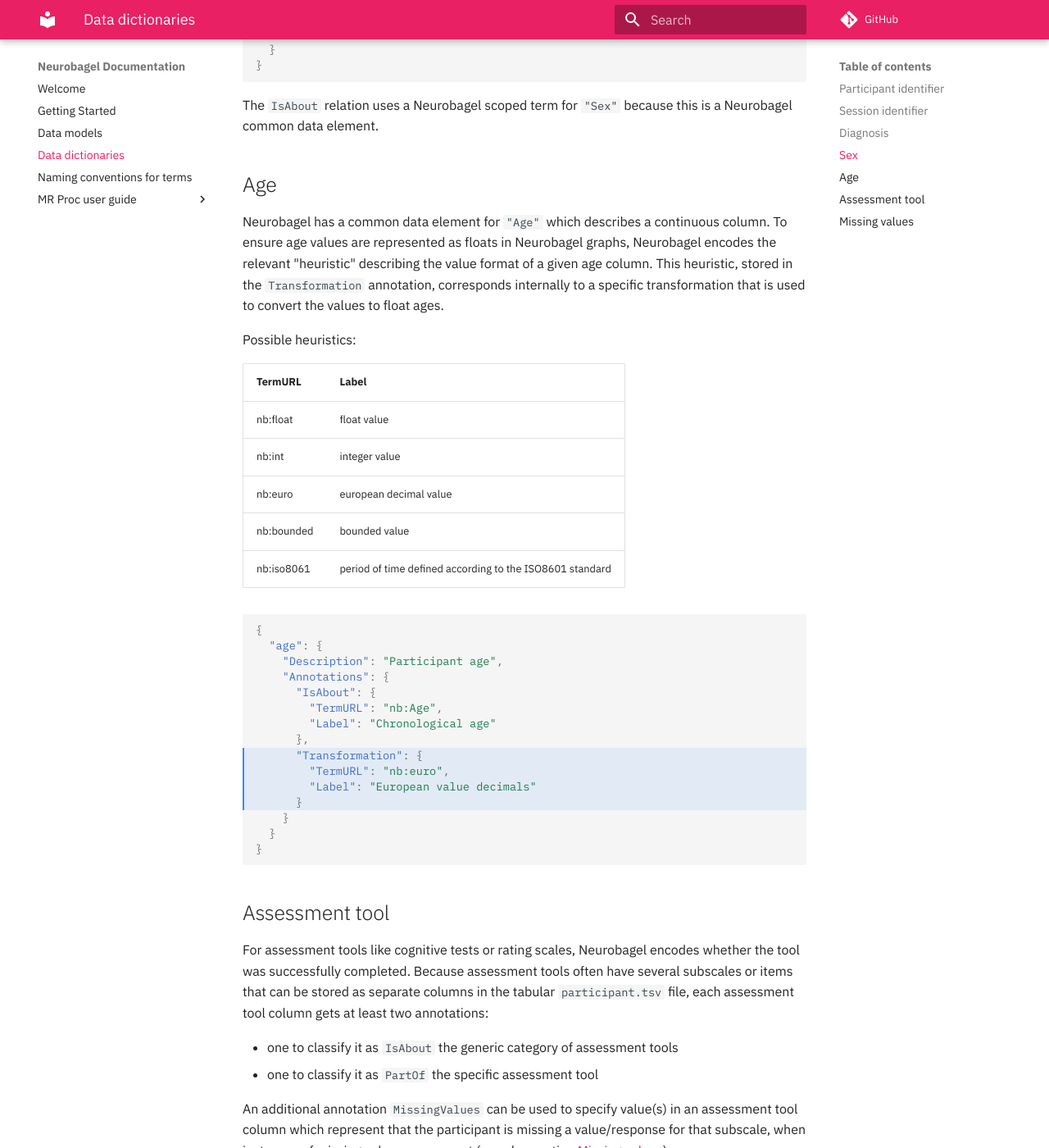
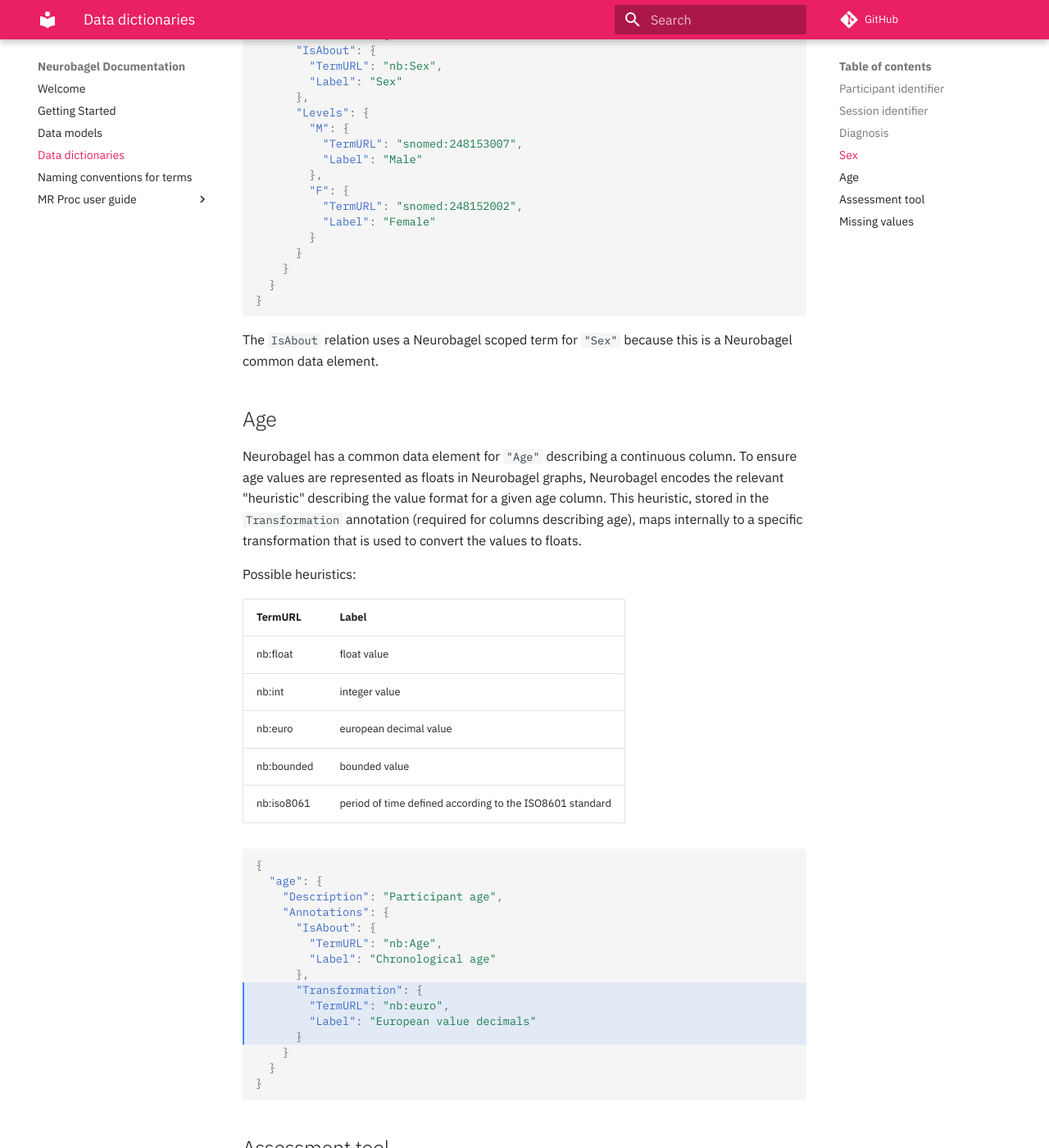
Before and after one commit to neurobagel/documentation, an MkDocs documentation site: the page built from docs/dictionaries.md, in a window 1280 px wide and 1400 px high, scrolled down 3472 px. Shown: the whole window at 82% size. Built offline with MkDocs 1.6.1 and Material for MkDocs 9.7.7, drawn with Linux system fonts in a browser that asks for light colours; comment, search, counter and statistics services are not loaded; some of the changed text lies outside the part shown.

Commit message:
add info about required attrs for column types

````diff
--- a/docs/dictionaries.md
+++ b/docs/dictionaries.md
@@ -34,7 +34,7 @@
 
 Term from the Neurobagel vocabulary.
 
-```json hl_lines="6-7"
+```json hl_lines="6-7 9"
 {
   "participant_id": {
     "Description": "A participant ID",
@@ -55,11 +56,16 @@
     multiple subject ID columns for situations where a study is using more than
     one ID scheme.
 
+!!! note
+    The `Identifies` annotation key is required for columns containing unique observation identifiers
+    (e.g., participant or session IDs), and should have an informative string value
+    describing the type/level of observation identified.
+
 ## Session identifier
 
 Term from the Neurobagel vocabulary.
 
-```json hl_lines="6-7"
+```json hl_lines="6-7 9"
 {
   "session_id": {
     "Description": "A session ID",
@@ -83,7 +90,7 @@
 Terms from the [SNOMED-CT ontology](https://browser.ihtsdotools.org/) for clinical diagnosis.
 Terms from the National Cancer Institute Thesaurus for healthy control status.
 
-```json hl_lines="10-11 15-16 19-20"
+```json hl_lines="10-11 13 15-16 19-20"
 {
   "group": {
     "Description": "Group variable",
@@ -113,6 +120,11 @@
 
 The `IsAbout` relation uses a term from the Neurobagel namespace because
 `"Diagnosis"` is a standardized term.
+
+!!! note
+    Columns with categorical values (e.g., study groups, diagnoses, sex)
+    require a `Levels` key in their Neurobagel annotation.
+    This constraint is in line with recommendations of the BIDS specification.
 
 ## Sex
 
@@ -158,7 +170,11 @@
 this is a Neurobagel common data element.
 
 ## Age
-Neurobagel has a common data element for `"Age"` which describes a continuous column. To ensure age values are represented as floats in Neurobagel graphs, Neurobagel encodes the relevant "heuristic" describing the value format of a given age column. This heuristic, stored in the `Transformation` annotation, corresponds internally to a specific transformation that is used to convert the values to float ages.
+Neurobagel has a common data element for `"Age"` describing a continuous column.
+To ensure age values are represented as floats in Neurobagel graphs,
+Neurobagel encodes the relevant "heuristic" describing the value format for a given age column.
+This heuristic, stored in the `Transformation` annotation (required for columns describing age),
+maps internally to a specific transformation that is used to convert the values to floats.
 
 Possible heuristics:
 
@@ -195,12 +211,14 @@
 Neurobagel encodes whether the tool was successfully completed.
 Because assessment tools often have several subscales or items
 that can be stored as separate columns in the tabular `participant.tsv` file,
-each assessment tool column gets at least two annotations:
+each assessment tool column gets **a minimum** of two annotations:
 
-- one to classify it as `IsAbout` the generic category of assessment tools
-- one to classify it as `PartOf` the specific assessment tool
+- one to classify that the column `IsAbout` the generic category of assessment tools
+- one to classify that the column `IsPartOf` the specific assessment tool
 
-An additional annotation `MissingValues` can be used to specify value(s) in an assessment tool column which represent that the participant is missing a value/response for that subscale, when instances of missing values are present (see also section [Missing values](#missing-values)).
+An optional additional annotation `MissingValues` can be used to specify value(s)
+in an assessment tool column which represent that the participant is missing a value/response for that subscale,
+when instances of missing values are present (see also section [Missing values](#missing-values)).
 
 ```json hl_lines="5 9 26"
 {
````
Also changed, not shown: other parts of docs/dictionaries.md (+4 -2 lines).
